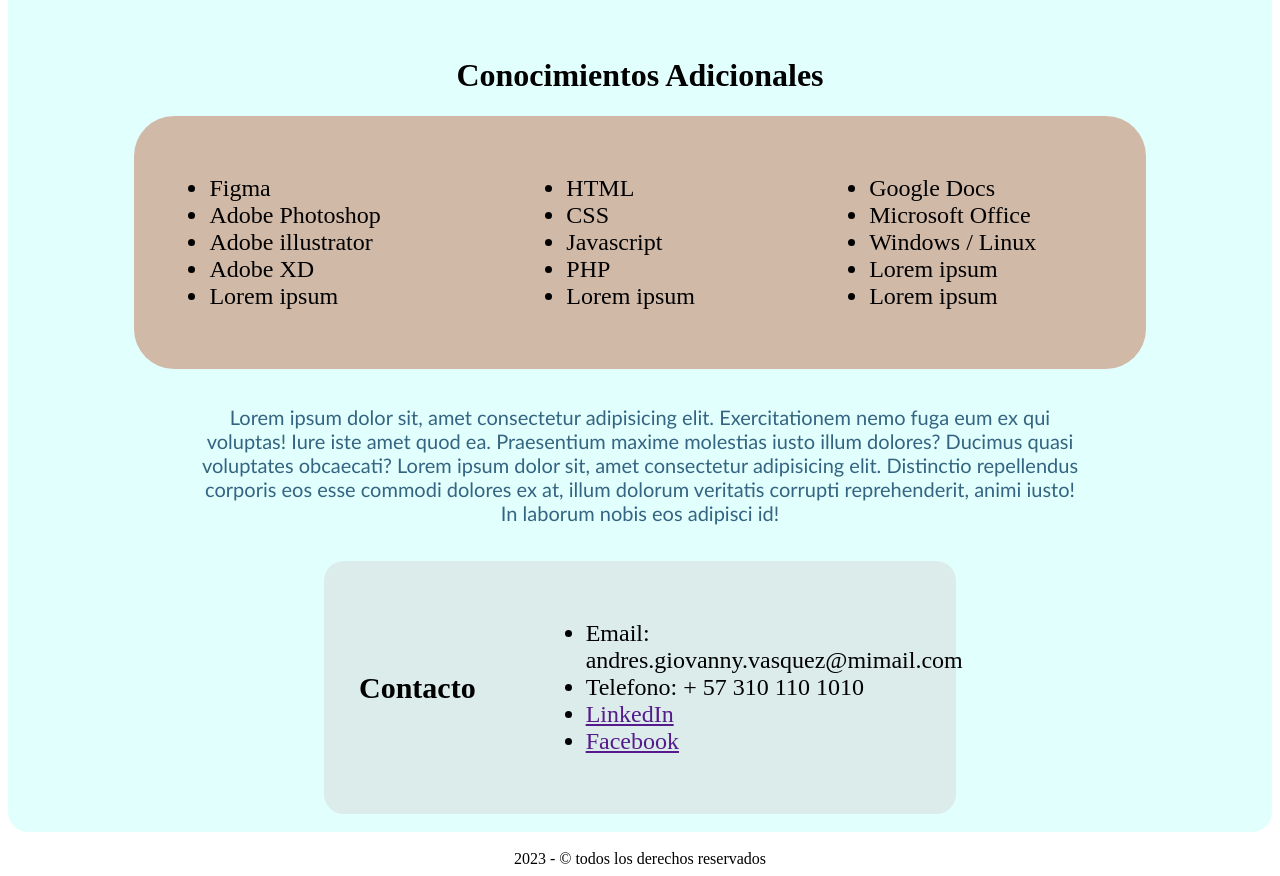
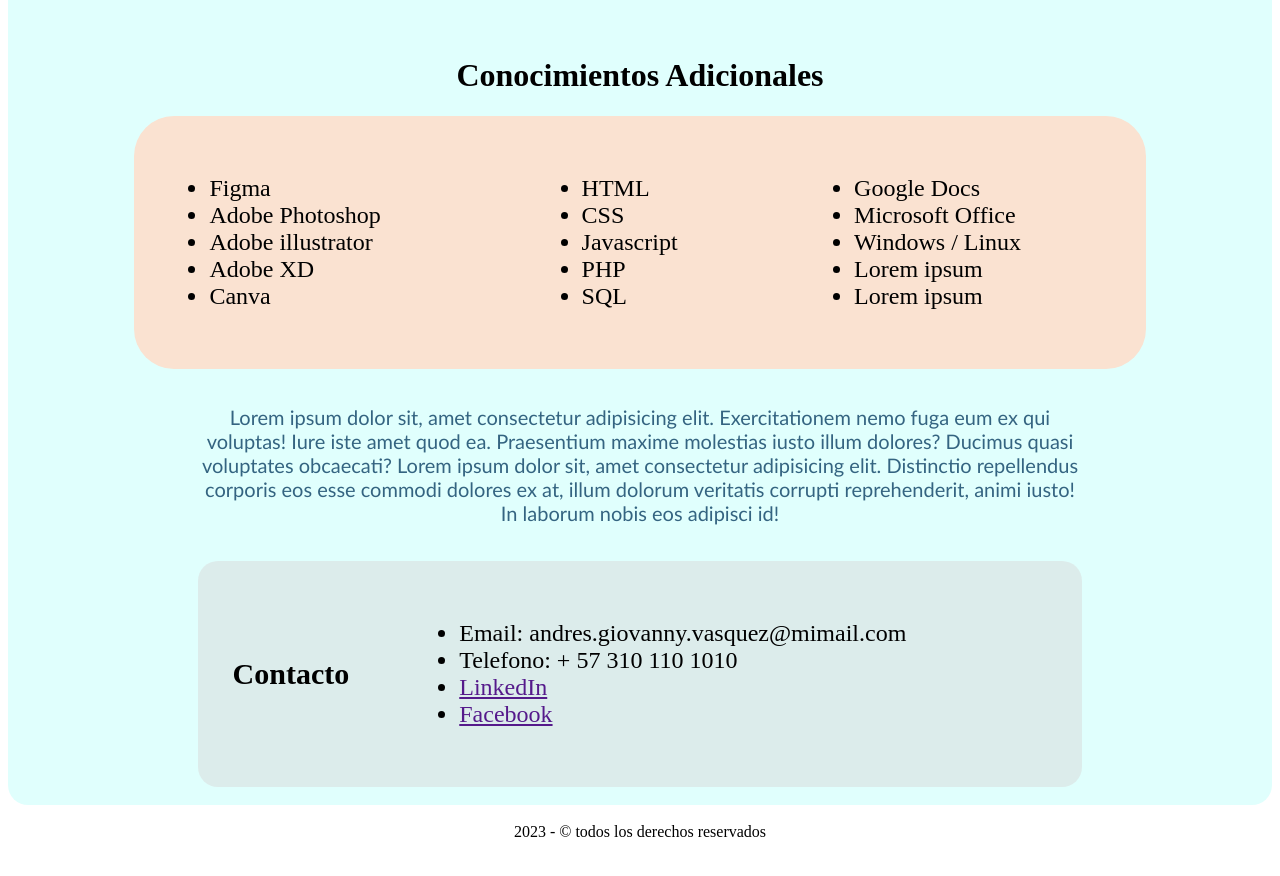
Before and after one commit to VaSaNcol/portafolio, a plain HTML site: page portafolio.html in a window 1280 px wide. Shown: the part 2130-3006 px from the top of the page. After the commit the page ends 2979 px from the top, so only its background shows below. Drawn offline with Linux system fonts and the light colour scheme.

Commit message:
update general

```diff
--- a/css/portafolio.css
+++ b/css/portafolio.css
@@ -99,8 +99,8 @@ div.contacto
     text-align: center;
     background-color: rgba(217, 217, 217, 0.50);
     border-radius: 20px;
-    width: 50%;
-    margin: 0 25%;
+    width: 70%;
+    margin: 0 15%;
     font-size: x-large;
 }
 table
@@ -173,7 +173,7 @@ div.listado-items
 }
 .listadoitems
 {
-    background-color: rgb(209, 185, 168);
+    background-color: rgb(250, 226, 209);
     width: 80%;
     margin: auto;
     font-size: x-large;
--- a/portafolio.html
+++ b/portafolio.html
@@ -118,7 +118,7 @@
                 <li>Adobe Photoshop</li>
                 <li>Adobe illustrator</li>
                 <li>Adobe XD</li>
-                <li>Lorem ipsum</li>
+                <li>Canva</li>
               </ul>
             </td>
             <td>
@@ -127,7 +127,7 @@
                 <li>CSS</li>
                 <li>Javascript</li>
                 <li>PHP</li>
-                <li>Lorem ipsum</li>
+                <li>SQL</li>
               </ul>
             </td>
             <td>
```
